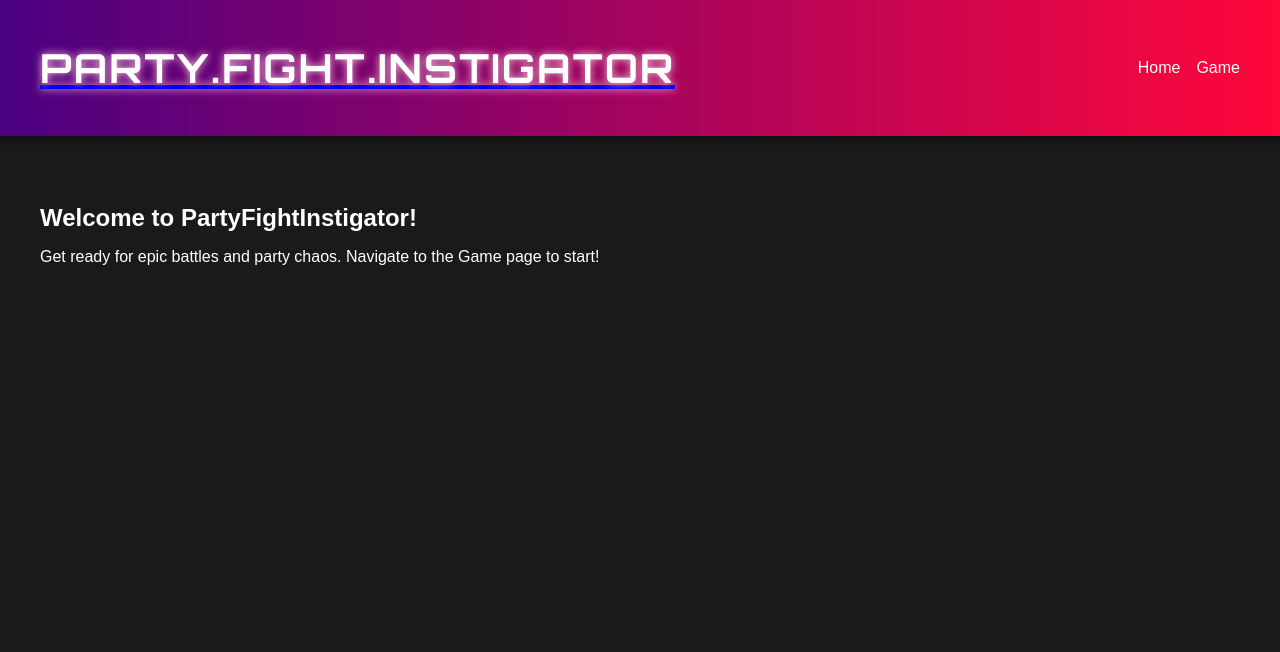
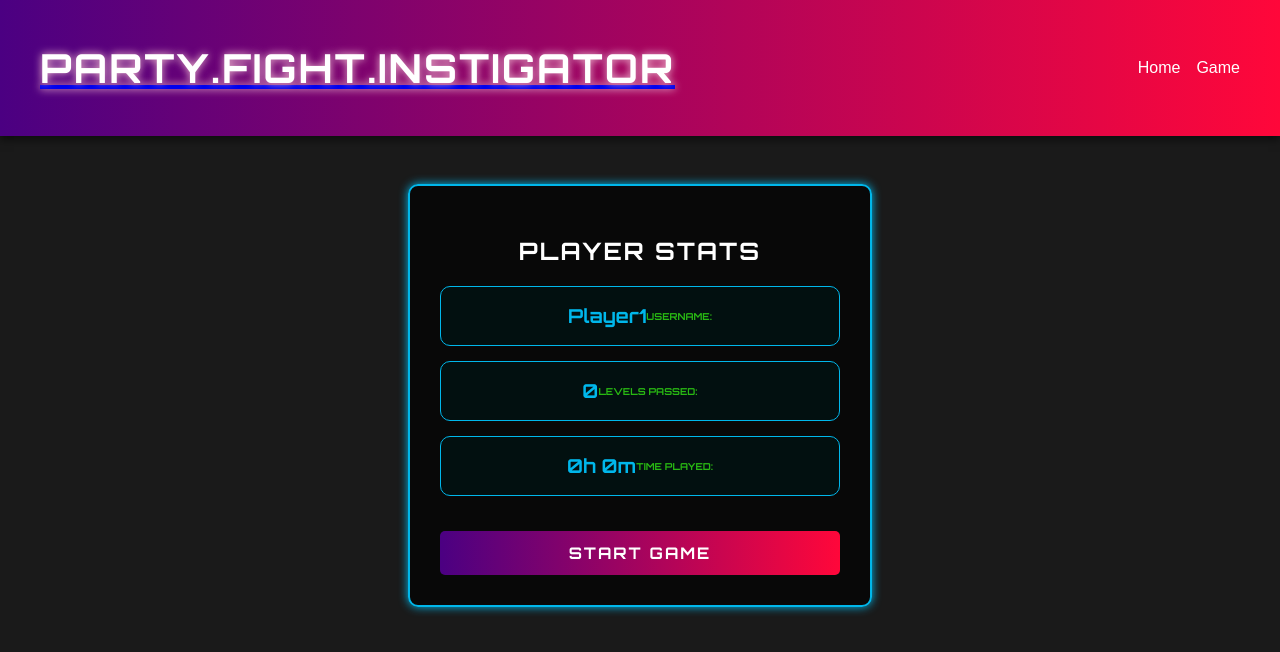
Before and after one commit to FedyaS/PartyFightInstigator, a React (Vite) app in the folder frontend/: page / in a window 1280 px wide. Shown: the top 652 px of the page. Built offline with nearby package versions, Linux system fonts and the light colour scheme.

Commit message:
vibe code simple player stats on home screen

```diff
--- /dev/null
+++ b/frontend/src/components/MainStats.css
@@ -0,0 +1,75 @@
+.main-stats {
+  display: flex;
+  justify-content: center;
+  align-items: center;
+  min-height: 60vh;
+  padding: 20px;
+}
+
+.stats-container {
+  background: rgba(0, 0, 0, 0.7);
+  border: 2px solid #00b7eb;
+  box-shadow: 0 0 10px #00b7eb;
+  border-radius: 10px;
+  padding: 30px;
+  width: 100%;
+  max-width: 400px;
+}
+
+.stats-container h2 {
+  text-align: center;
+  color: #ffffff;
+  margin-bottom: 20px;
+  font-family: 'Orbitron', sans-serif;
+  text-transform: uppercase;
+  letter-spacing: 2px;
+}
+
+.stat-item {
+  display: flex;
+  justify-content: space-between;
+  margin-bottom: 15px;
+  padding: 10px;
+  background: rgba(0, 20, 20, 0.7);
+  border: 1px solid #00b7eb;
+  border-radius: 5px;
+  transition: box-shadow 0.3s ease;
+}
+
+.stat-item:hover {
+  box-shadow: 0 0 15px #00b7eb;
+}
+
+.stat-label {
+  font-family: 'Orbitron', sans-serif;
+  font-size: 0.8rem;
+  color: #39ff14;
+  opacity: 0.7;
+  text-transform: uppercase;
+}
+
+.stat-value {
+  font-family: 'Orbitron', sans-serif;
+  color: #00b7eb;
+}
+
+.start-button {
+  width: 100%;
+  padding: 12px;
+  background: linear-gradient(to right, #4b0082, #ff073a);
+  color: white;
+  border: none;
+  border-radius: 5px;
+  font-size: 16px;
+  font-family: 'Orbitron', sans-serif;
+  cursor: pointer;
+  margin-top: 20px;
+  transition: all 0.3s ease;
+  text-transform: uppercase;
+  letter-spacing: 2px;
+}
+
+.start-button:hover {
+  box-shadow: 0 0 15px #ff073a;
+  transform: translateY(-2px);
+}
--- /dev/null
+++ b/frontend/src/components/MainStats.jsx
@@ -0,0 +1,45 @@
+import { useNavigate } from 'react-router-dom';
+import './MainStats.css';
+
+const MainStats = () => {
+  const navigate = useNavigate();
+
+  // These would typically come from a state management system or API
+  const userStats = {
+    username: "Player1",
+    levelsPassed: 0,
+    timePlayed: "0h 0m"
+  };
+
+  const handleStartGame = () => {
+    navigate('/game');
+  };
+
+  return (
+    <div className="main-stats">
+      <div className="stats-container">
+        <h2>Player Stats</h2>
+        <div className="stat-item">
+          <span className="stat-label">Username:</span>
+          <span className="stat-value">{userStats.username}</span>
+        </div>
+        <div className="stat-item">
+          <span className="stat-label">Levels Passed:</span>
+          <span className="stat-value">{userStats.levelsPassed}</span>
+        </div>
+        <div className="stat-item">
+          <span className="stat-label">Time Played:</span>
+          <span className="stat-value">{userStats.timePlayed}</span>
+        </div>
+        <button
+          className="start-button"
+          onClick={handleStartGame}
+        >
+          Start Game
+        </button>
+      </div>
+    </div>
+  );
+};
+
+export default MainStats;
--- a/frontend/src/pages/Home.jsx
+++ b/frontend/src/pages/Home.jsx
@@ -1,10 +1,11 @@
-function Home() {
-    return (
-      <div className="page-container">
-        <h2 className="page-title">Welcome to PartyFightInstigator!</h2>
-        <p>Get ready for epic battles and party chaos. Navigate to the Game page to start!</p>
-      </div>
-    );
-  }
+import MainStats from '../components/MainStats';
 
-  export default Home;
+const Home = () => {
+  return (
+    <div className="home">
+      <MainStats />
+    </div>
+  );
+};
+
+export default Home;
```
Also changed, not shown: 1 other file (tests, documents, lock files or other folders).
